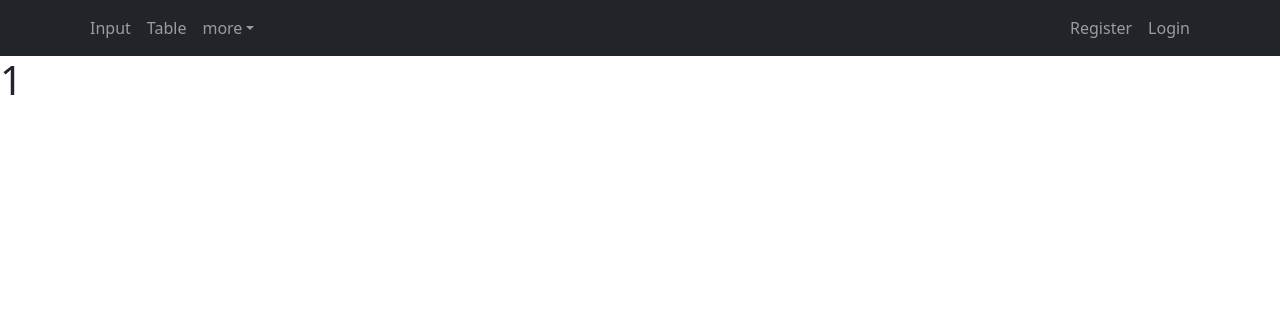
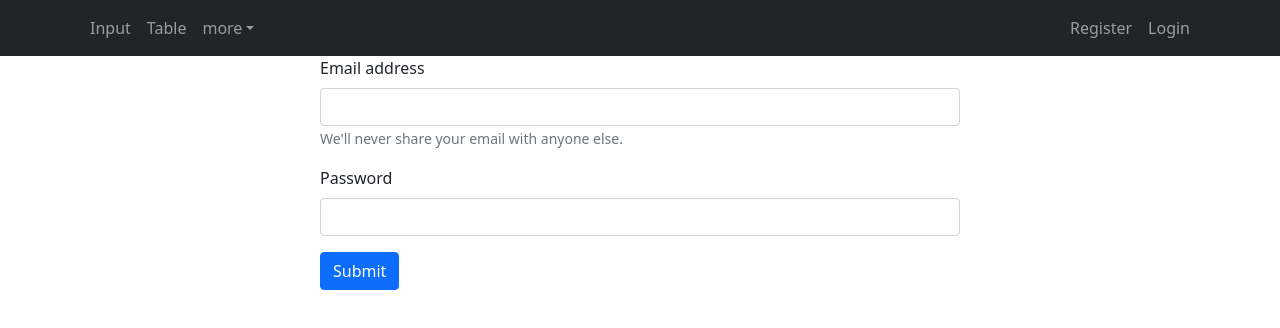
Before and after one commit to BudAzimbud/first-react-app, a React (Create React App) app: page /update/1 in a window 1280 px wide. Shown: the top 328 px of the page. Built offline with nearby package versions, Linux system fonts and the light colour scheme; no server answers.

Commit message:
try upload file

```diff
--- a/server/db.json
+++ b/server/db.json
@@ -1,9 +1,62 @@
 {
   "user": [
     {
-      "username": "azim",
+      "id": 2
+    },
+    {
+      "username": "asdf@gmail.com",
+      "password": "sdaf",
+      "id": 3
+    },
+    {
+      "username": "azimmuhammad@gmail.com",
+      "password": "asdf",
+      "id": 4
+    },
+    {
+      "username": "azimmuhammad@gmail.com",
+      "password": "asdf",
+      "id": 5
+    },
+    {
+      "username": "azim@gmail.com",
+      "password": "213",
+      "id": 6
+    },
+    {
+      "username": "azim@gmail.com",
+      "password": "213",
+      "id": 7
+    },
+    {
+      "username": "azism@gmail.com",
+      "password": "213",
+      "id": 8
+    },
+    {
+      "username": "azim@gmail.com",
+      "password": "12123",
+      "id": 9
+    },
+    {
+      "username": "azim@gmail.com",
+      "password": "213",
+      "id": 10
+    },
+    {
+      "username": "azim@gmail.com",
+      "password": "12312",
+      "id": 11
+    },
+    {
+      "username": "azim@gmail.com",
       "password": "123",
-      "id": 1
+      "id": 12
+    },
+    {
+      "username": "azim@gmail.com",
+      "password": "123",
+      "id": 13
     }
   ]
 }
--- a/src/components/users/ConfirmDelete.jsx
+++ b/src/components/users/ConfirmDelete.jsx
@@ -13,9 +13,13 @@ export default function ConfirmDelete(props) {
     event.preventDefault();
     console.log("hello");
     console.log(props.id);
-    axios.delete("http://localhost:4000/user/" + props.id);
-    refreshPage();
-    setShow(false);
+    axios
+      .delete("http://localhost:4000/user/" + props.id)
+      .then((res) => {
+        refreshPage();
+        setShow(false);
+      })
+      .catch((err) => console.log(err));
   };
 
   const refreshPage = () => {
--- a/src/components/users/Form.jsx
+++ b/src/components/users/Form.jsx
@@ -2,14 +2,19 @@ import { Form, Button } from "react-bootstrap";
 import React from "react";
 import axios from "axios";
 import "./Form.css";
+import { useNavigate } from "react-router-dom";
+import { createBrowserHistory } from "history";
+const history = createBrowserHistory();
 
-export default class FormUser extends React.Component {
+class FormSubUser extends React.Component {
   constructor(props) {
     super(props);
     this.state = {
+      state: () => {},
       username: "",
       password: "",
       isEneble: true,
+      selectedFile: null,
     };
 
     this.onChangeUsername = this.onChangeUsername.bind(this);
@@ -28,16 +33,40 @@ export default class FormUser extends React.Component {
       password: event.target.value,
     });
   }
+
+  goToUserTable() {
+    history.push("/table", { replace: true });
+  }
+
   handleSubmit(event) {
     event.preventDefault();
-    alert(this.state);
+
+    // Create an object of formData
+    const formData = new FormData();
+
+    formData.append("file", this.state.selectedFile);
+    console.log(formData);
+
     axios
-      .post("http://localhost:4000/user", {
-        username: this.state.username,
-        password: this.state.password,
+      .post("http://localhost:8080/companies/file", formData, {
+        headers: { "Content-Type": "multipart/form-data" },
       })
-      .then((res) => console.log(res))
-      .catch((err) => console.log(err));
+      .then((res) => {
+        console.log(res);
+      })
+      .catch((err) => {
+        console.log(err);
+      });
+    // axios
+    //   .post("http://localhost:4000/user", {
+    //     username: this.state.username,
+    //     password: this.state.password,
+    //   })
+    //   .then((res) => {
+    //     console.log(this.state);
+    //     this.goToUserTable();
+    //   })
+    //   .catch((err) => console.log(err));
   }
 
   render() {
@@ -47,6 +76,7 @@ export default class FormUser extends React.Component {
           onSubmit={(event) => {
             this.handleSubmit(event);
           }}
+          encType="multipart/form-data"
         >
           <Form.Group className="mb-3" controlId="formBasicEmail">
             <Form.Label>Email address</Form.Label>
@@ -69,6 +99,16 @@ export default class FormUser extends React.Component {
             />
           </Form.Group>
 
+          <Form.Group className="mb-3" controlId="formBasicFile">
+            <Form.Control
+              type="file"
+              onChange={(e) => {
+                console.log(e.target.files[0]);
+                this.setState({ selectedFile: e.target.files[0] });
+              }}
+            />
+          </Form.Group>
+
           <Button variant="primary" type="submit">
             Submit
           </Button>
@@ -77,3 +117,9 @@ export default class FormUser extends React.Component {
     );
   }
 }
+
+export default function FormUser() {
+  let navigate = useNavigate();
+
+  return <FormSubUser navigate={navigate} />;
+}
--- a/src/components/users/Table.jsx
+++ b/src/components/users/Table.jsx
@@ -39,6 +39,10 @@ export default class TableUser extends React.Component {
                 <td>
                   <ConfirmDelete id={user.id} />
                 </td>
+                <td>
+                  <a href={"update/"+user.id}>edit</a>
+                </td>
+                <td></td>
               </tr>
             ))}
           </tbody>
--- a/src/components/users/Update.jsx
+++ b/src/components/users/Update.jsx
@@ -1,15 +1,65 @@
-import React from "react";
-import { useParams } from "react-router-dom"
+import React, { useState, useEffect } from "react";
+import { useParams, useNavigate } from "react-router-dom";
+import axios from "axios";
+import { Form, Button } from "react-bootstrap";
 
-export default function UpdateUser(){
+export default function UpdateUser(props, context) {
+  let navigate = useNavigate();
+  const [user, setUser] = useState({});
 
+  let { id } = useParams({});
 
+  useEffect(() => {
+    axios
+      .get("http://localhost:4000/user/" + id)
+      .then((res) => {
+        console.log(res.data);
+        setUser(res.data);
+      })
+      .catch((err) => console.log(err));
+  }, []);
 
-        const {id} = useParams()
+  const submit = (e) => {
+    e.preventDefault();
+    console.log(user);
+    axios.put("http://localhost:4000/user/" + id, user);
+    navigate("/table", { replace: true });
+  };
 
+  return (
+    <div className="form-user">
+      <Form onSubmit={submit}>
+        <Form.Group className="mb-3" controlId="formBasicEmail">
+          <Form.Label>Email address</Form.Label>
+          <Form.Control
+            type="email"
+            placeholder={user.username}
+            onChange={(e) => {
+              e.preventDefault();
+              setUser(Object.assign(user, { username: e.target.value }));
+            }}
+          />
+          <Form.Text className="text-muted">
+            We'll never share your email with anyone else.
+          </Form.Text>
+        </Form.Group>
 
+        <Form.Group className="mb-3" controlId="formBasicPassword">
+          <Form.Label>Password</Form.Label>
+          <Form.Control
+            type="password"
+            placeholder={user.password}
+            onChange={(e) => {
+              e.preventDefault();
+              setUser({ password: e.target.value });
+            }}
+          />
+        </Form.Group>
 
-        return (
-            <h1>{id}</h1>
-        )
+        <Button variant="primary" type="submit">
+          Submit
+        </Button>
+      </Form>
+    </div>
+  );
 }
```
